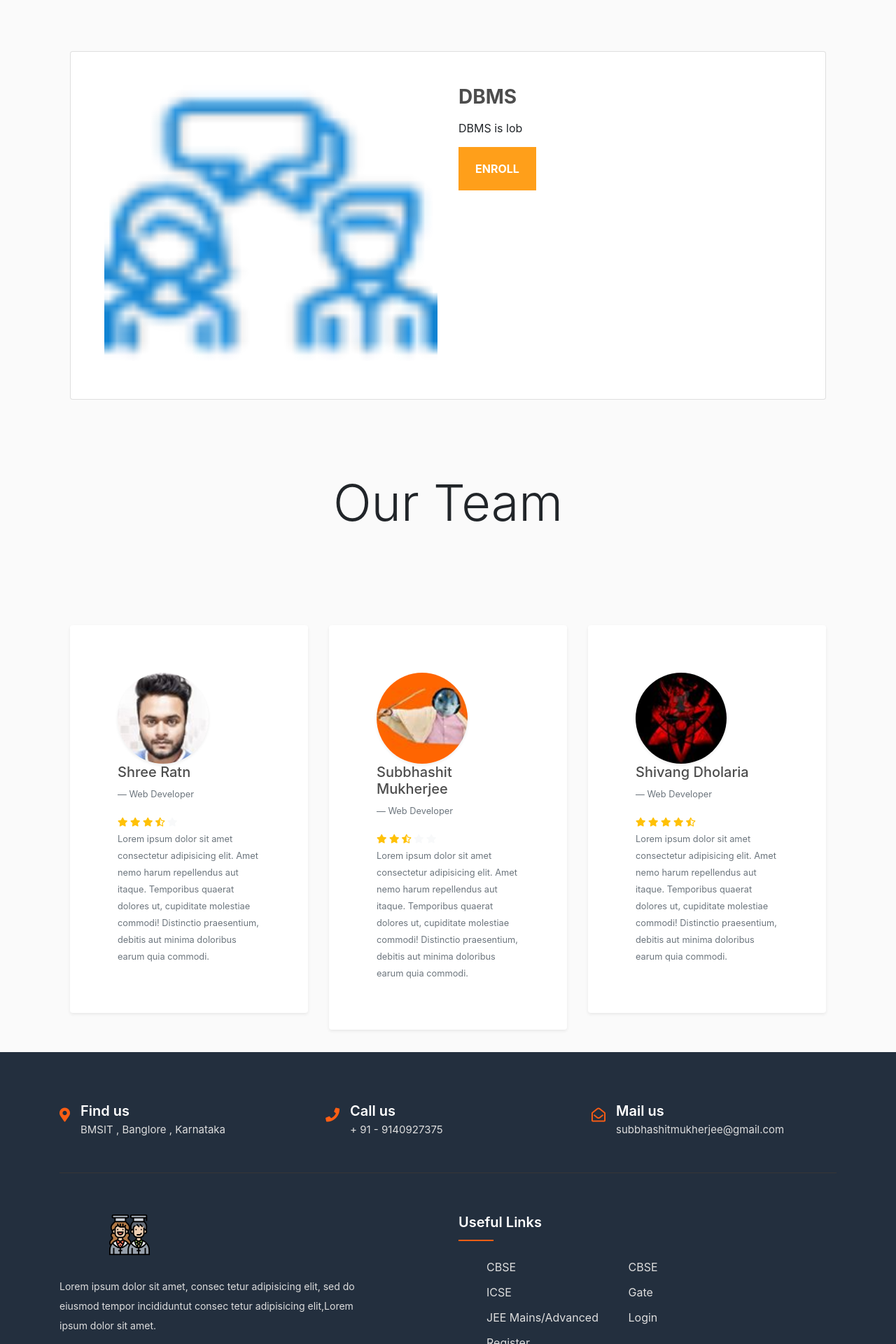
After one commit to 23subbhashit/LikhaiPadhai, a Django app: page /1/detail/ in a window 1280 px wide. The commit adds this page. Shown: the part 801-2721 px from the top of the page at 70% size. Run offline with Django 3.2, Linux system fonts and the light colour scheme; data comes from the database, SQL or seed files in the repository; some libraries are stand-ins or nearby versions.

Commit message:
first commit

```diff
--- /dev/null
+++ b/dbms/templates/dbms/Detail/detail.html
@@ -0,0 +1,211 @@
+{% extends 'dbms/main.html' %}
+{% load static %}
+{% block content %}
+{% comment %} <div class="row">
+	<h1>Detail: {{ product.coursename }}</h1>
+</div> {% endcomment %}
+
+
+<style>
+.preview {
+  display: -webkit-box;
+  display: -webkit-flex;
+  display: -ms-flexbox;
+  display: flex;
+  -webkit-box-orient: vertical;
+  -webkit-box-direction: normal;
+  -webkit-flex-direction: column;
+      -ms-flex-direction: column;
+          flex-direction: column; }
+  @media screen and (max-width: 996px) {
+    .preview {
+      margin-bottom: 20px; } }
+
+.preview-pic {
+  -webkit-box-flex: 1;
+  -webkit-flex-grow: 1;
+      -ms-flex-positive: 1;
+          flex-grow: 1; }
+
+.preview-thumbnail.nav-tabs {
+  border: none;
+  margin-top: 15px; }
+  .preview-thumbnail.nav-tabs li {
+    width: 18%;
+    margin-right: 2.5%; }
+    .preview-thumbnail.nav-tabs li img {
+      max-width: 100%;
+      display: block; }
+    .preview-thumbnail.nav-tabs li a {
+      padding: 0;
+      margin: 0; }
+    .preview-thumbnail.nav-tabs li:last-of-type {
+      margin-right: 0; }
+
+.tab-content {
+  overflow: hidden; }
+  .tab-content img {
+    width: 100%;
+    -webkit-animation-name: opacity;
+            animation-name: opacity;
+    -webkit-animation-duration: .3s;
+            animation-duration: .3s; }
+
+.card {
+  margin-top: 50px;
+  padding: 3em;
+  line-height: 1.5em; }
+
+@media screen and (min-width: 997px) {
+  .wrapper {
+    display: -webkit-box;
+    display: -webkit-flex;
+    display: -ms-flexbox;
+    display: flex; } }
+
+.details {
+  display: -webkit-box;
+  display: -webkit-flex;
+  display: -ms-flexbox;
+  display: flex;
+  -webkit-box-orient: vertical;
+  -webkit-box-direction: normal;
+  -webkit-flex-direction: column;
+      -ms-flex-direction: column;
+          flex-direction: column; }
+
+.colors {
+  -webkit-box-flex: 1;
+  -webkit-flex-grow: 1;
+      -ms-flex-positive: 1;
+          flex-grow: 1; }
+
+.product-title, .price, .sizes, .colors {
+  text-transform: UPPERCASE;
+  font-weight: bold; }
+
+.checked, .price span {
+  color: #ff9f1a; }
+
+.product-title, .rating, .product-description, .price, .vote, .sizes {
+  margin-bottom: 15px; }
+
+.product-title {
+  margin-top: 0; }
+
+.size {
+  margin-right: 10px; }
+  .size:first-of-type {
+    margin-left: 40px; }
+
+.color {
+  display: inline-block;
+  vertical-align: middle;
+  margin-right: 10px;
+  height: 2em;
+  width: 2em;
+  border-radius: 2px; }
+  .color:first-of-type {
+    margin-left: 20px; }
+
+.add-to-cart, .like {
+  background: #ff9f1a;
+  padding: 1.2em 1.5em;
+  border: none;
+  text-transform: UPPERCASE;
+  font-weight: bold;
+  color: #fff;
+  -webkit-transition: background .3s ease;
+          transition: background .3s ease; }
+  .add-to-cart:hover, .like:hover {
+    background: #b36800;
+    color: #fff; }
+
+.not-available {
+  text-align: center;
+  line-height: 2em; }
+  .not-available:before {
+    font-family: fontawesome;
+    content: "\f00d";
+    color: #fff; }
+
+.orange {
+  background: #ff9f1a; }
+
+.green {
+  background: #85ad00; }
+
+.blue {
+  background: #0076ad; }
+
+.tooltip-inner {
+  padding: 1.3em; }
+
+@-webkit-keyframes opacity {
+  0% {
+    opacity: 0;
+    -webkit-transform: scale(3);
+            transform: scale(3); }
+  100% {
+    opacity: 1;
+    -webkit-transform: scale(1);
+            transform: scale(1); } }
+
+@keyframes opacity {
+  0% {
+    opacity: 0;
+    -webkit-transform: scale(3);
+            transform: scale(3); }
+  100% {
+    opacity: 1;
+    -webkit-transform: scale(1);
+            transform: scale(1); } }
+</style>
+
+
+
+
+<div class="container">
+		<div class="card">
+			<div class="container-fliud">
+				<div class="wrapper row">
+					<div class="preview col-md-6">
+
+						<div class="preview-pic tab-content">
+						  <div class="tab-pane active" id="pic-1"><img src="{{ product.image.url }}" width=300 height=400 /></div>
+
+						</div>
+
+
+					</div>
+					<div class="details col-md-6">
+						<h3 class="product-title">{{ product.coursename }}</h3>
+
+						<p class="product-description">{{ product.description }}</p>
+						{% comment %} <h4 class="price"></h4> {% endcomment %}
+
+
+						<div class="action">
+							<button class="add-to-cart btn btn-default" type="button">Enroll</button>
+							{% comment %} <button class="like btn btn-default" type="button"><span class="fa fa-heart"></span></button> {% endcomment %}
+						</div>
+					</div>
+				</div>
+			</div>
+		</div>
+	</div>
+
+<br/>
+<br/>
+<br/>
+<br/>
+
+
+
+<script>
+
+
+</script>
+
+
+{% endblock content %}
--- a/dbms/urls.py
+++ b/dbms/urls.py
@@ -7,6 +7,7 @@ urlpatterns = [
     path('chatbot',views.chatbot,name="chatbot"),
     path('allcourse',views.allcourse,name="allcourse"),
     path('tests',views.tests,name="tests"),
+    path('<int:id>/detail/',views.detail,name='detail'),
     path('upload',views.uploadcourse,name='upload'),
     path('city',views.StudentForm,name="city"),
     path('register',views.register,name='register'),
--- a/dbms/views.py
+++ b/dbms/views.py
@@ -81,3 +81,10 @@ def All_People(request):
 
 def Fund_Form(request):
     return render(request, 'dbms/fund.html')
+
+
+def detail(request, id):
+    product=Img.objects.get(id=id)
+    context={'product':product}
+
+    return render(request,"dbms/Detail/detail.html",context)
```
Also changed, not shown: dbms/templates/dbms/classes/allcourse.html (+2 -51 lines).
